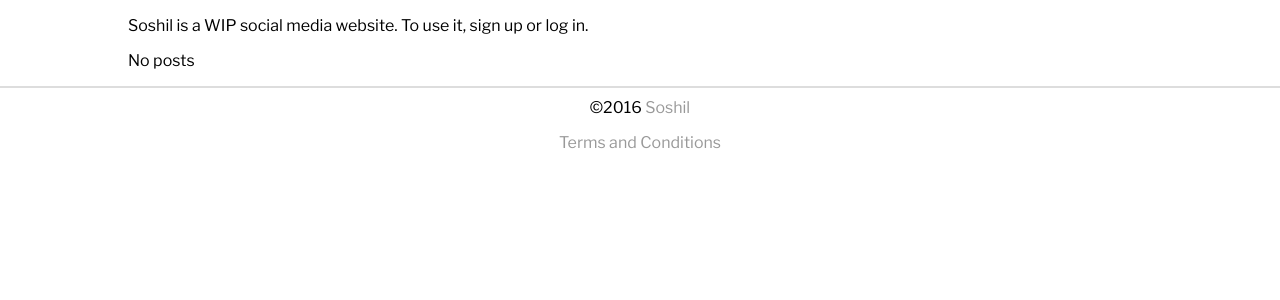
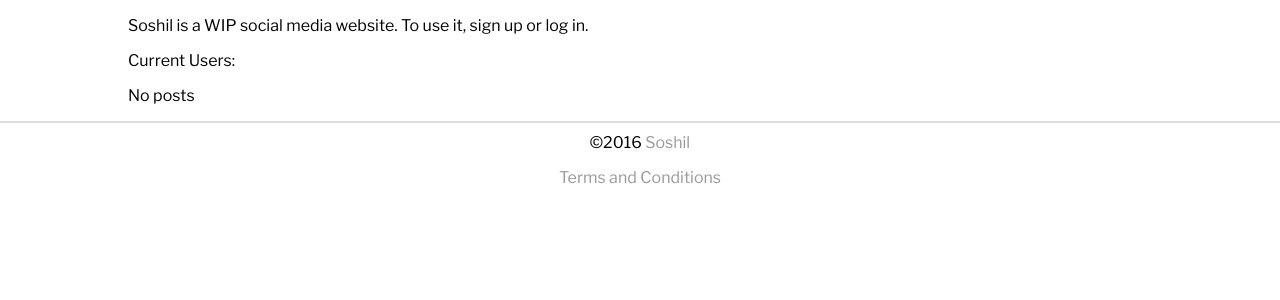
Before and after one commit to Hum4n01d/Soshil, a Python web app: template templates/index.html in a window 1280 px wide. Shown: the part 61-361 px from the top of the page. Run offline with Jinja, Linux system fonts and the light colour scheme; the template is opened without the code that fills it, so the values that code supplies are empty; some libraries are stand-ins or nearby versions.

Commit message:
Added list of users

```diff
--- a/app.py
+++ b/app.py
@@ -162,7 +162,8 @@ def index():
         return redirect(url_for('stream'))
     else:
         stream = models.Post.select().limit(100)
-        return render_template('index.html', user=g.user._get_current_object(), stream=stream)
+        users = models.User.select()
+        return render_template('index.html', user=g.user._get_current_object(), stream=stream, users=users)
 
 @app.route('/all')
 def all_posts():
--- a/templates/index.html
+++ b/templates/index.html
@@ -2,5 +2,9 @@
 
 {% block body %}
 <p>Soshil is a WIP social media website. To use it, sign up or log in.</p>
+<p>Current Users:</p>
+{% for user in users %}
+<p>{{ user.username }}</p>
+{% endfor %}
 {{ super() }}
 {% endblock %}
```
